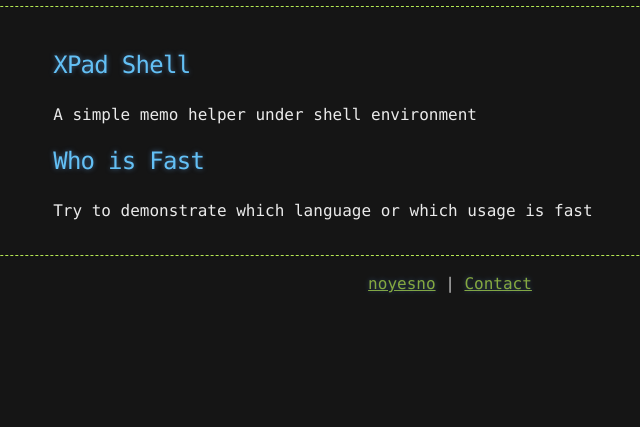
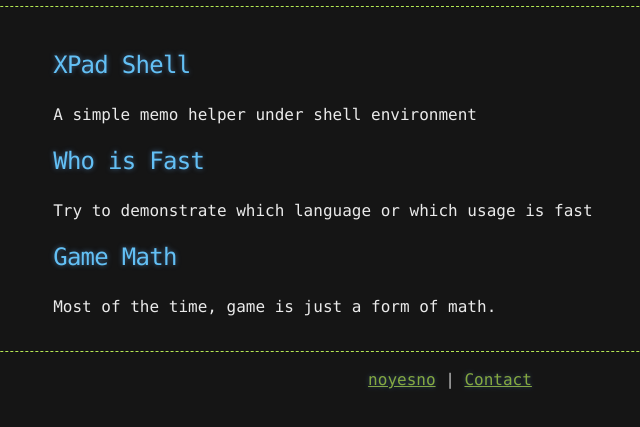
Before and after one commit to noyesno/noyesno.github.io, a plain HTML site: page index.html in a window 1280 px wide. Shown: the part 95-522 px from the top of the page, without its empty margins (190-830 px from the left). Drawn offline with Linux system fonts and the light colour scheme.

Commit message:
add updated index.html

```diff
--- a/index.html
+++ b/index.html
@@ -29,6 +29,11 @@ A simple memo helper under shell environment
 Try to demonstrate which language or which usage is fast
         </p>
 
+        <h2><a href="game-math/sudoku.html">Game Math</a></h2>
+        <p>
+Most of the time, game is just a form of math.
+        </p>
+
 
       </section>
     </div>
```
